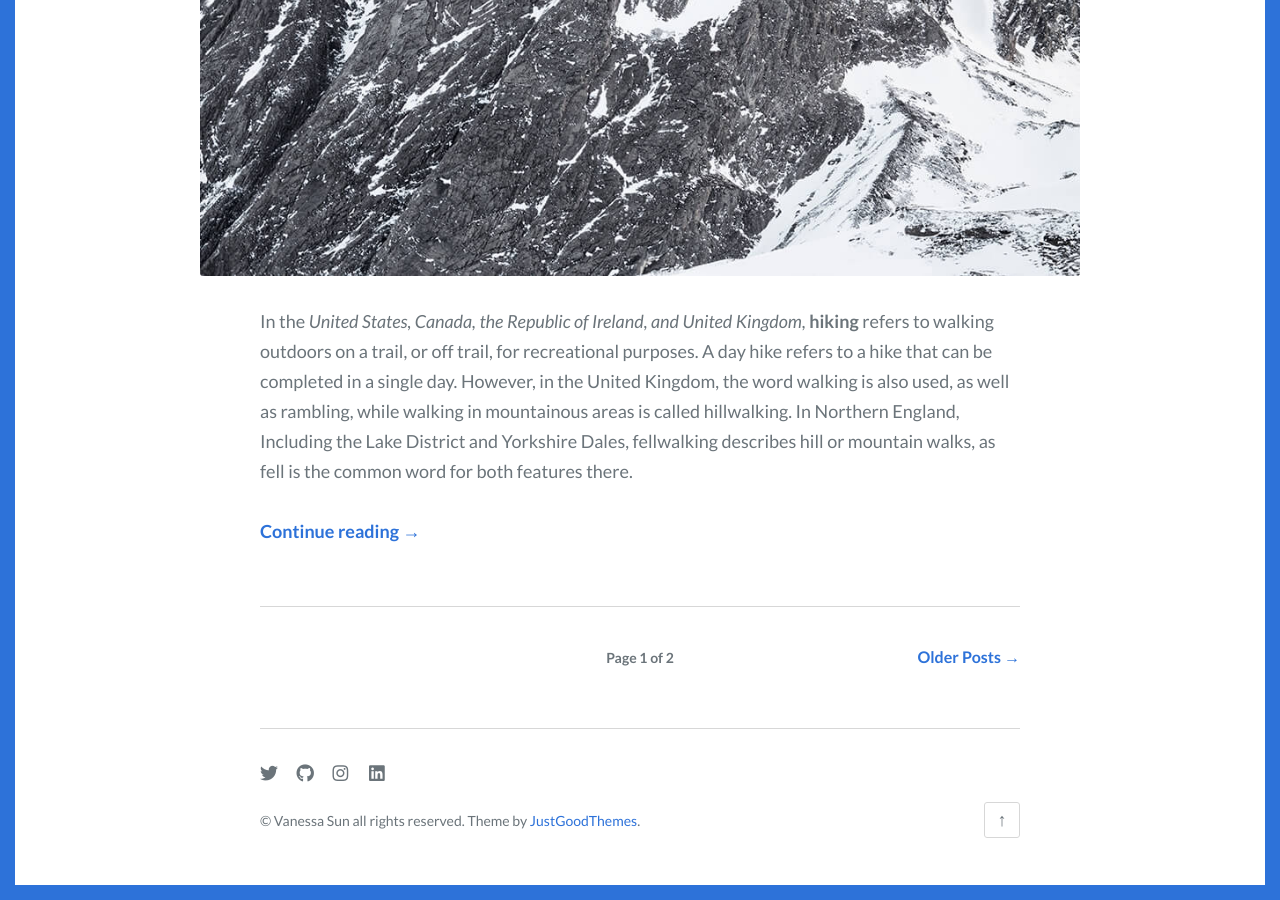
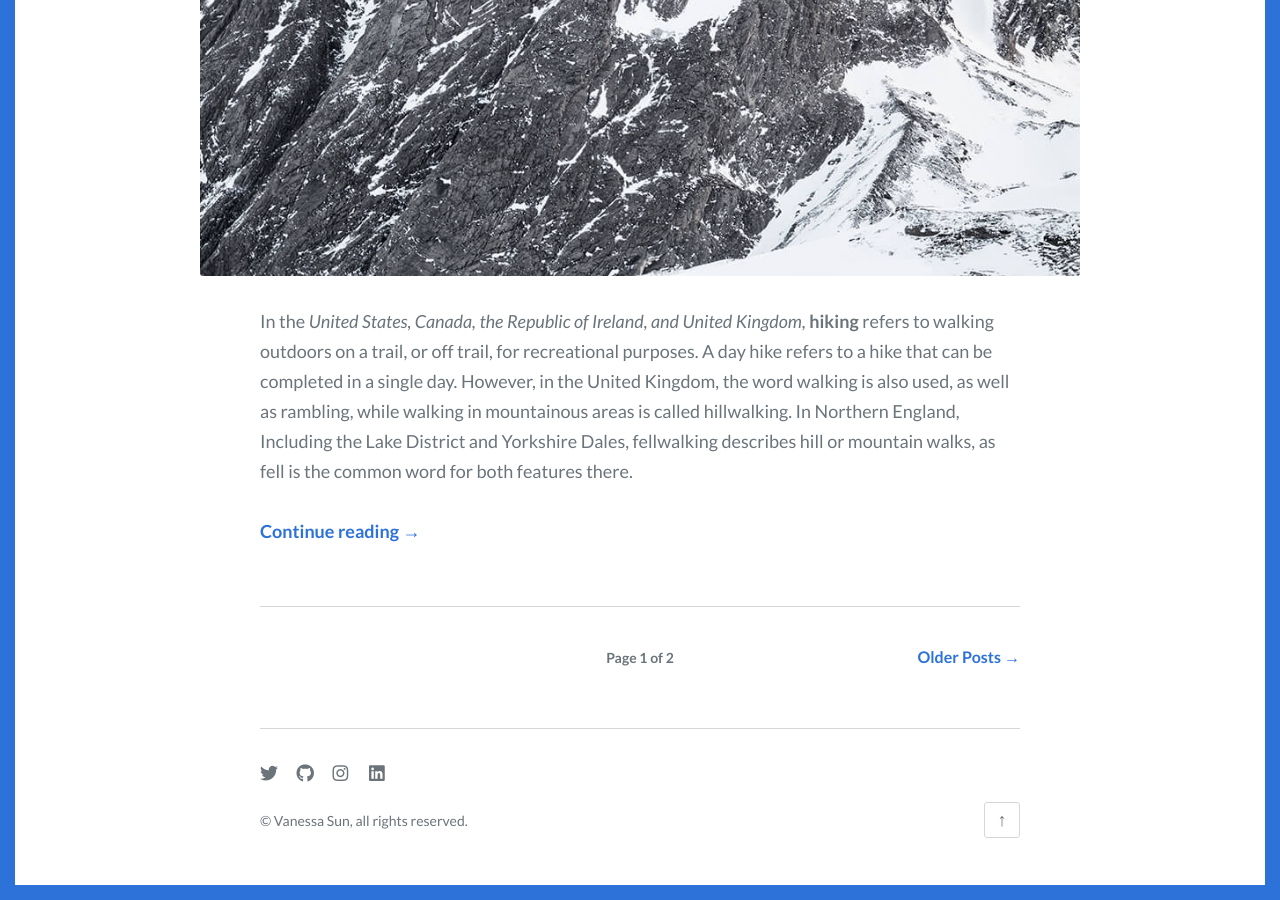
Before and after one commit to vanessasun64/NameEveryNumber, a Jekyll site: the page built from index.html, in a window 1280 px wide and 900 px high, scrolled down 3167 px. Built offline with Jekyll 4.4.1, drawn with Linux system fonts in a browser that asks for light colours; some web fonts are replaced; the list of posts is cut into pages by our own code.

Commit message:
Update _config.yml

```diff
--- a/_config.yml
+++ b/_config.yml
@@ -21,7 +21,7 @@ navigation:
   - text: YouTube
     url: 'https://github.com/JustGoodThemes/Scriptor-Jekyll-Theme'
 footer:
-  content: "&copy; Vanessa Sun all rights reserved. Theme by [JustGoodThemes](https://www.justgoodthemes.com)."
+  content: "&copy; Vanessa Sun, all rights reserved."
   has_social: true
 plugins:
   - jekyll-paginate
```
